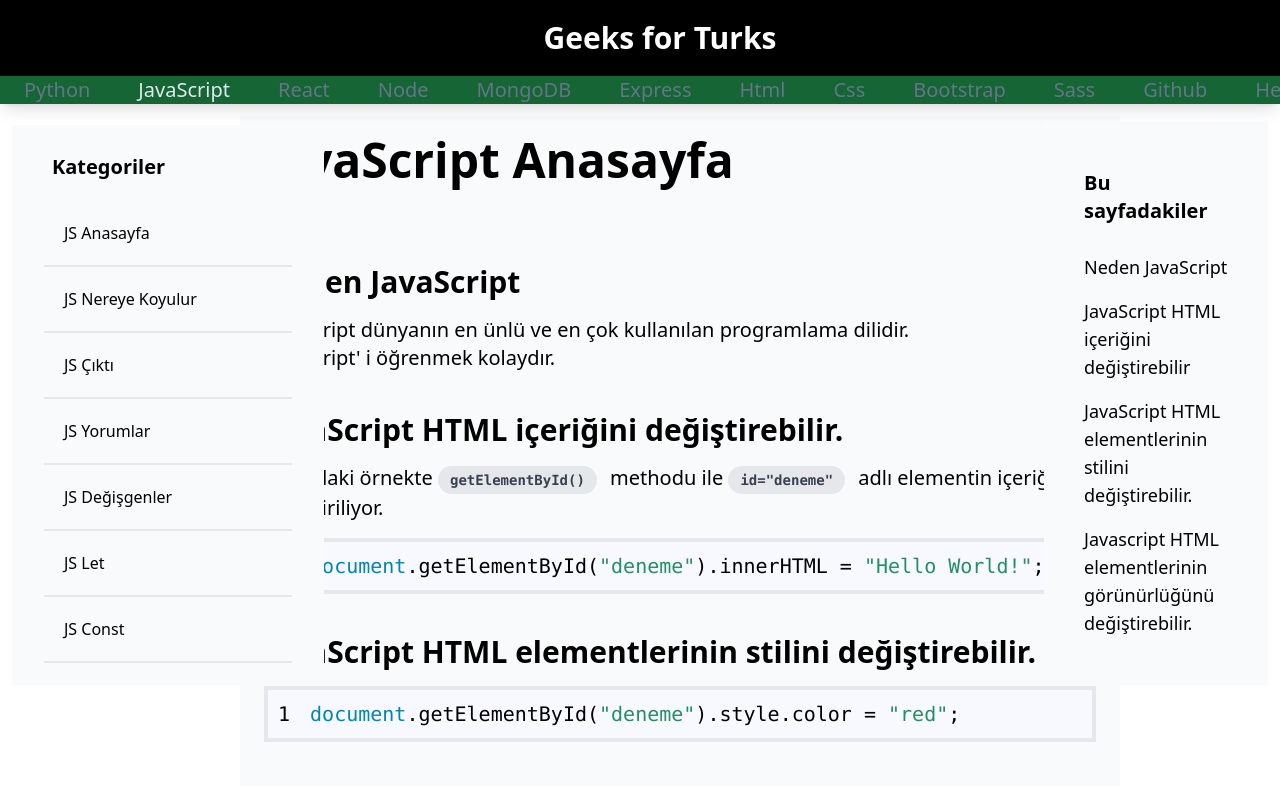
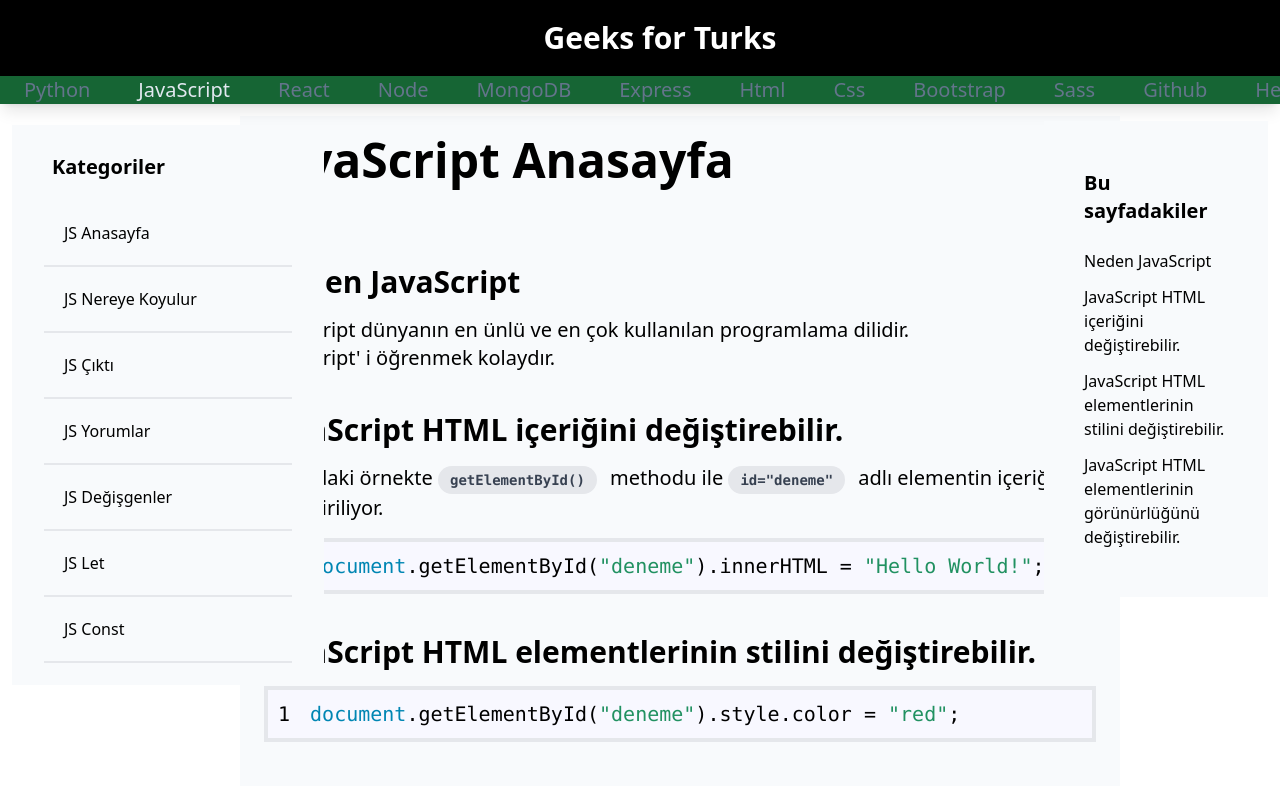
Before and after one commit to yourcasualdev/geeksforturks, a Next.js app: page /category/javascript/jshome in a window 1280 px wide. Shown: the top 786 px of the page. Built offline with nearby package versions, Linux system fonts and the light colour scheme.

Commit message:
Page anchors fixed.

```diff
--- a/components/ContentComponents.js
+++ b/components/ContentComponents.js
@@ -11,7 +11,7 @@
 const ContentTitle = ({ children }) => {
     return (
         <div>
-            <h1 className='text-5xl font-bold font-sans mb-20'>{children}</h1>
+            <h1 className=' text-5xl font-bold font-sans mb-20'>{children}</h1>
         </div>
     )
 }
@@ -35,7 +35,7 @@
 const ContentSectionTitle = ({ children, id }) => {
     return (
         <div>
-            <h2 id={id} className='text-3xl font-bold font-sans m-1 mt-4 mb-4'>{children}</h2>
+            <h2 id={id} className=' anchor text-3xl font-bold font-sans m-1 mt-4 mb-4'>{children}</h2>
         </div>
     )
 }
--- a/components/Navigation.js
+++ b/components/Navigation.js
@@ -1,20 +1,43 @@
-import React from 'react'
-import reactDom from 'react-dom'
-import { ContentSectionTitle } from '../components/ContentComponents'
+import React, {useState, useEffect} from 'react'
 
 const Navigation = ({ children }) => {
+    const [navitems, setNavitems] = useState([])
+
+    useEffect(() => {
+        //find all a that have an id = anchor
+        const anchors = document.querySelectorAll('h2[class ~= "anchor"]')
+        const navitems = []
+        anchors.forEach((anchor, index) => {
+            const id = index
+            const text = anchor.innerText
+            const offset = anchor.offsetTop
+            navitems.push({id, text, offset})
+        }
+        )
+        setNavitems(navitems)
+    }, [])
+
+    const anchorScroll = (offset) => {
+        window.scrollTo({
+            top: offset - 150,
+            behavior: 'smooth'
+        })
+    }
+
     return (
         <aside className='hidden py-10 bg-slate-50 w-[14rem] h-fit  top-[6.8125rem] px-8 overflow-y-auto  xl:block m-3 fixed z-20 right-[max(0px,calc(50%-50rem))]'>
             <h2 className='p-1 m-1 mb-4 text-xl font-bold'>Bu sayfadakiler</h2>
-            {children}
+            {navitems.map(navitem => (
+                <a onClick={()=>{anchorScroll(navitem.offset)}} className='block p-1 m-1 text-base font-sans cursor-pointer hover:text-green-500' key={navitem.id}>{navitem.text}</a>
+            ))}
         </aside>
     )
 }
 
-const NavItem = ({ children, to }) => {
+const NavItem = ({href,title}) => {
     return (
         <div className='w-full p-2'>
-            <a className='font-thin text-lg text-black hover:text-green-600' href={to}>{children}</a>
+            <a className='font-thin text-lg text-black hover:text-green-600' href={href}>{title}</a>
         </div>
     )
 }
--- a/pages/category/javascript/jshome.js
+++ b/pages/category/javascript/jshome.js
@@ -49,12 +49,7 @@
                     Tekrar görünür yapmak için <InlineCode>style.display = "block"</InlineCode> yazılır.
                 </ContentSection>
             </Content>
-            <Navigation>
-                <NavItem to='#1'>Neden JavaScript</NavItem>
-                <NavItem to='#2'>JavaScript HTML içeriğini değiştirebilir</NavItem>
-                <NavItem to='#3'>JavaScript HTML elementlerinin stilini değiştirebilir.</NavItem>
-                <NavItem to='#4'>Javascript HTML elementlerinin görünürlüğünü değiştirebilir.</NavItem>
-            </Navigation>
+            <Navigation />
             <Footer />
         </Main>
 
```
